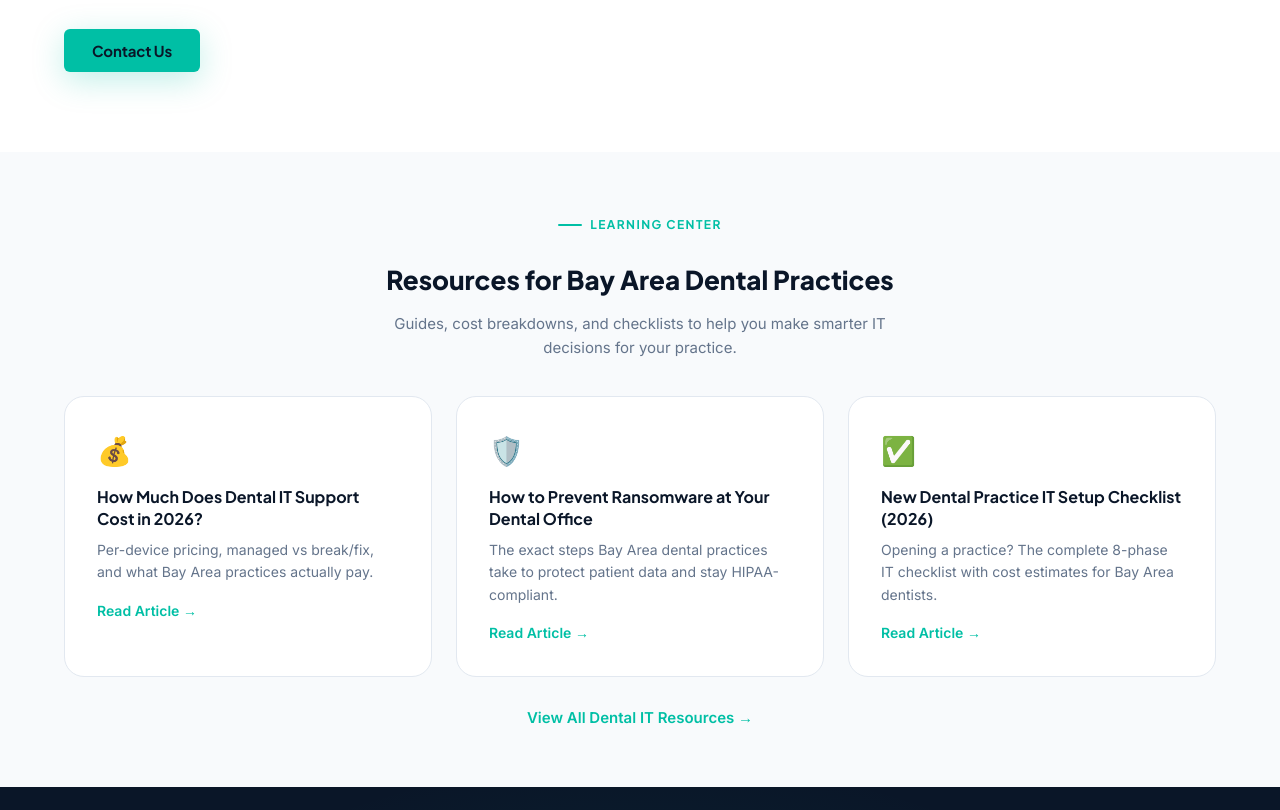
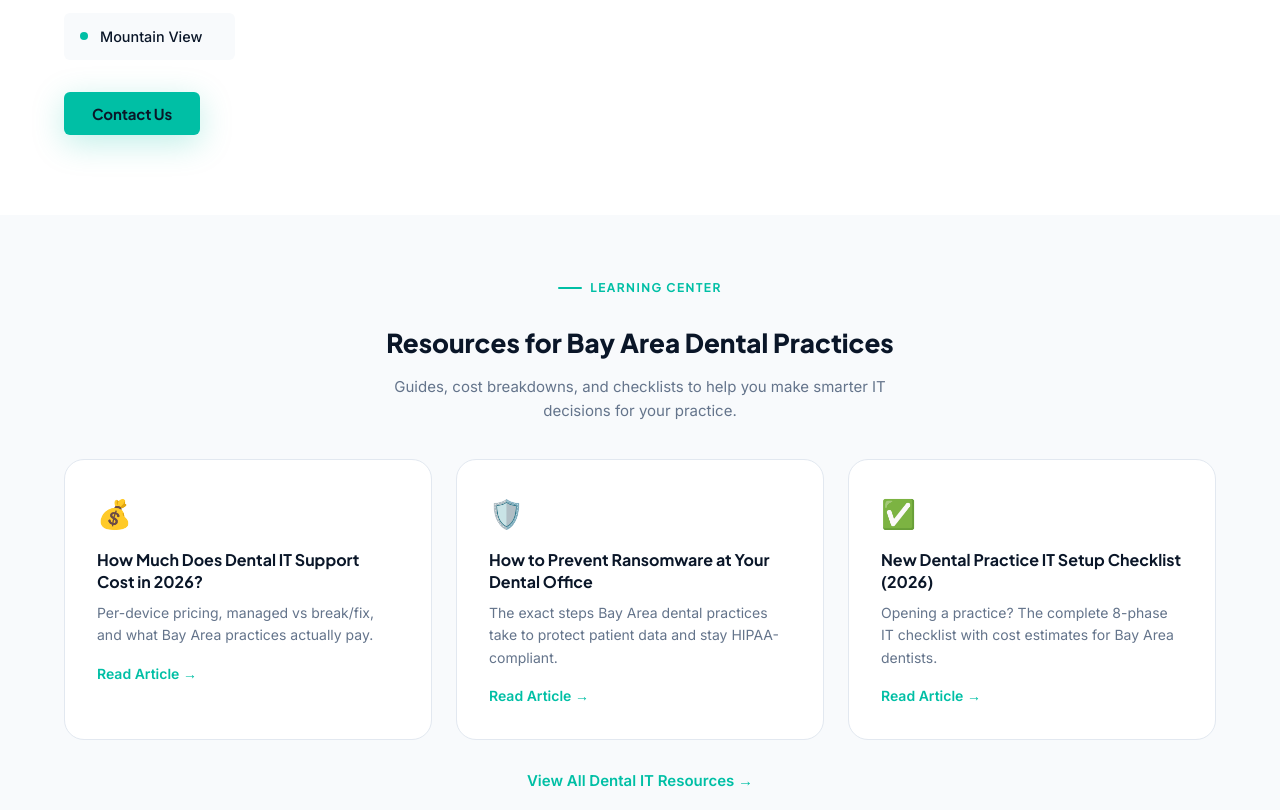
Before and after one commit to montythind1/flossbyte-website, a plain HTML site: page locations/peninsula.html in a window 1280 px wide. Shown: the part 1288-2098 px from the top of the page. Drawn offline with Linux system fonts and the light colour scheme.

Commit message:
Add Mountain View chip to Peninsula hub areas list (#24)

```diff
--- a/locations/peninsula.html
+++ b/locations/peninsula.html
@@ -61,6 +61,7 @@
           <a href="peninsula/redwood-city" class="location-area-item" style="text-decoration:none">Redwood City</a>
           <a href="peninsula/menlo-park" class="location-area-item" style="text-decoration:none">Menlo Park</a>
           <a href="peninsula/palo-alto" class="location-area-item" style="text-decoration:none">Palo Alto</a>
+                        <a href="peninsula/mountain-view" class="location-area-item" style="text-decoration:none">Mountain View</a>
         </div>
         <div class="mt-8"><a class="btn btn-primary" href="../contact">Contact Us</a></div>
       </div>
```
